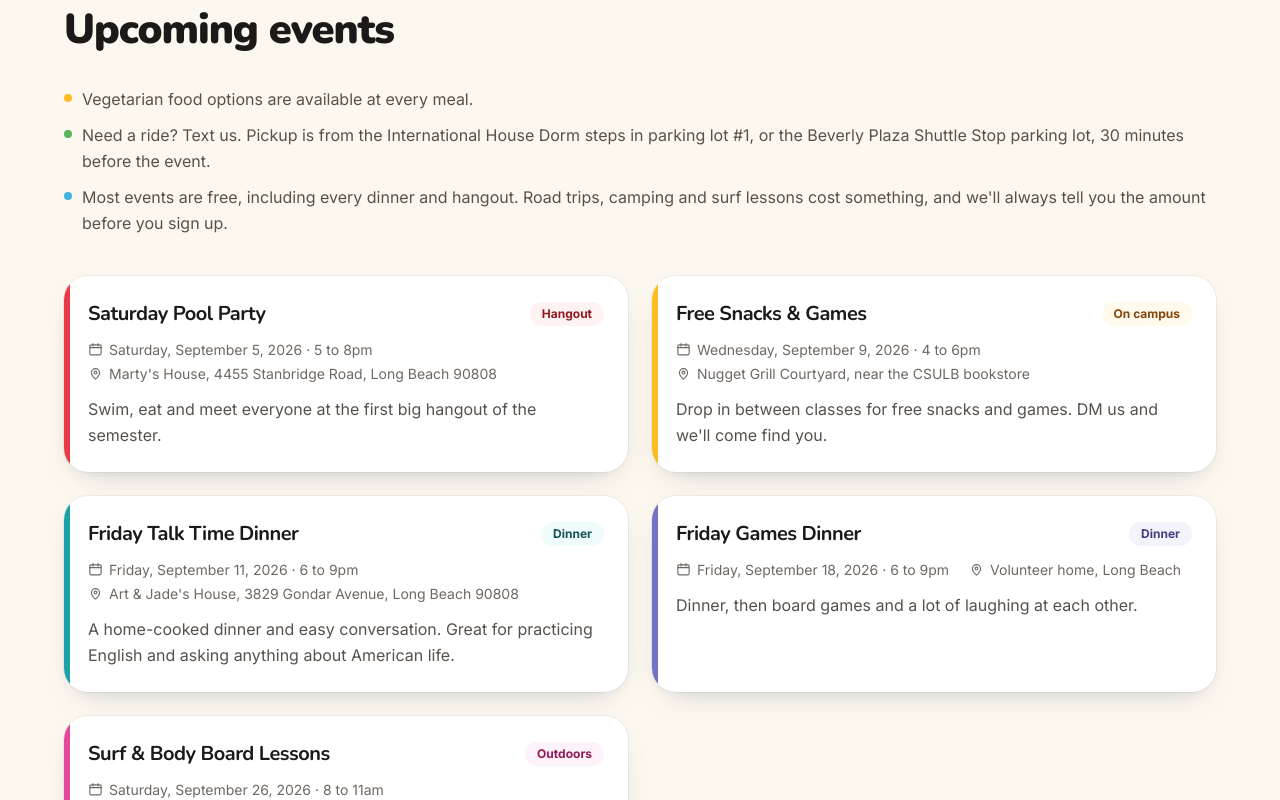
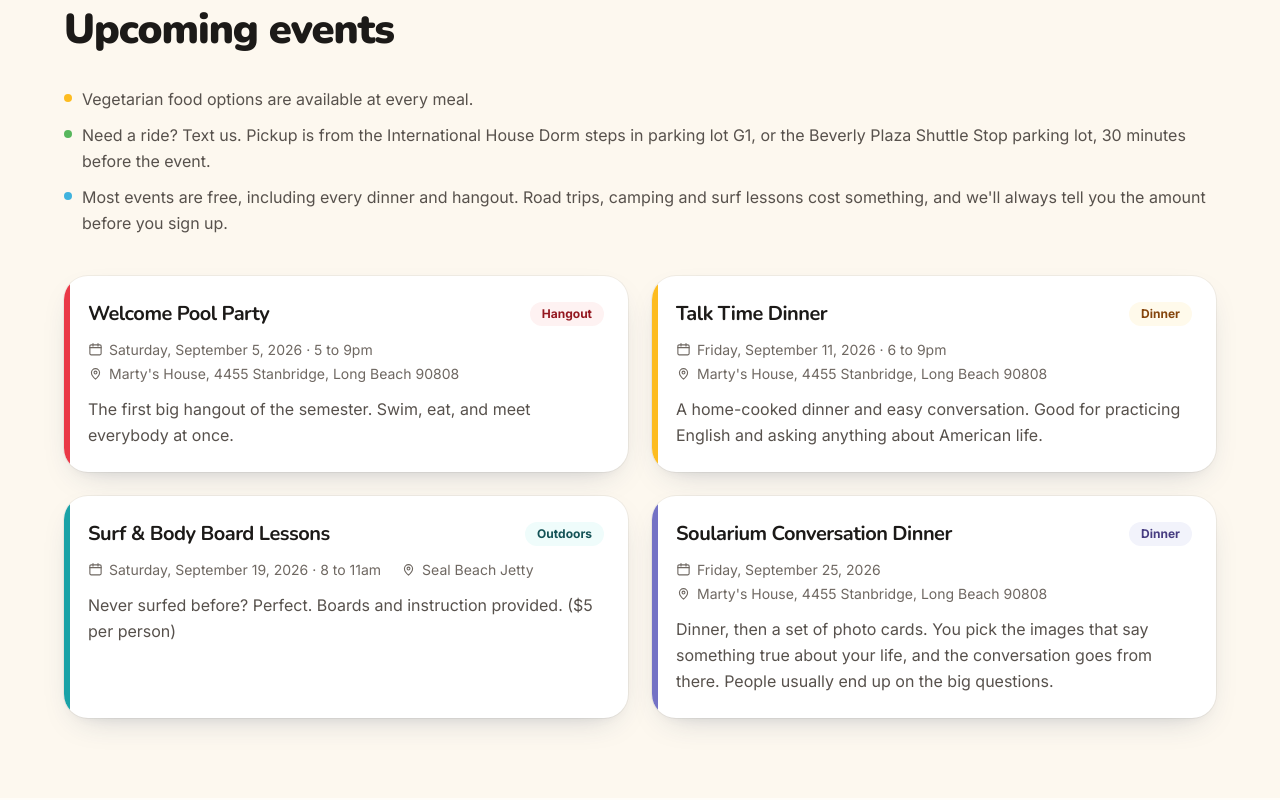
Before and after one commit to IreneMargherita/isf-website, a React (Vite) app: page /gallery in a window 1280 px wide. Shown: the part 2460-3260 px from the top of the page. Built offline with nearby package versions, Linux system fonts and the light colour scheme.

Commit message:
Site update 2026-08-15 15:41

```diff
--- a/src/data/content.ts
+++ b/src/data/content.ts
@@ -539,45 +539,44 @@ export const gallery = {
   /** Practical notes lifted straight from the postcard. */
   eventNotes: [
     'Vegetarian food options are available at every meal.',
-    'Need a ride? Text us. Pickup is from the International House Dorm steps in parking lot #1, or the Beverly Plaza Shuttle Stop parking lot, 30 minutes before the event.',
+    'Need a ride? Text us. Pickup is from the International House Dorm steps in parking lot G1, or the Beverly Plaza Shuttle Stop parking lot, 30 minutes before the event.',
     "Most events are free, including every dinner and hangout. Road trips, camping and surf lessons cost something, and we'll always tell you the amount before you sign up.",
   ],
-  // TODO: Update each semester with the real schedule (see the printed postcard).
+  /* Fall 2026, taken straight off the printed postcard (ISF_postcard_Fall_2026 WOW.pdf).
+     Replace this whole list each semester from the new postcard and change
+     nothing else. Keep the date strings written out in full: "Sat 9/5" is
+     ambiguous to a student who writes dates day-first, which is most of the
+     world and most of the people reading this page. */
   upcoming: [
     {
-      title: 'Saturday Pool Party',
-      date: 'Saturday, September 5, 2026 · 5 to 8pm',
-      location: "Marty's House, 4455 Stanbridge Road, Long Beach 90808",
-      text: 'Swim, eat and meet everyone at the first big hangout of the semester.',
+      title: 'Welcome Pool Party',
+      date: 'Saturday, September 5, 2026 · 5 to 9pm',
+      location: "Marty's House, 4455 Stanbridge, Long Beach 90808",
+      text: 'The first big hangout of the semester. Swim, eat, and meet everybody at once.',
       tag: 'Hangout',
     },
     {
-      title: 'Free Snacks & Games',
-      date: 'Wednesday, September 9, 2026 · 4 to 6pm',
-      location: 'Nugget Grill Courtyard, near the CSULB bookstore',
-      text: "Drop in between classes for free snacks and games. DM us and we'll come find you.",
-      tag: 'On campus',
-    },
-    {
-      title: 'Friday Talk Time Dinner',
+      title: 'Talk Time Dinner',
       date: 'Friday, September 11, 2026 · 6 to 9pm',
-      location: "Art & Jade's House, 3829 Gondar Avenue, Long Beach 90808",
-      text: 'A home-cooked dinner and easy conversation. Great for practicing English and asking anything about American life.',
-      tag: 'Dinner',
-    },
-    {
-      title: 'Friday Games Dinner',
-      date: 'Friday, September 18, 2026 · 6 to 9pm',
-      location: 'Volunteer home, Long Beach',
-      text: 'Dinner, then board games and a lot of laughing at each other.',
+      location: "Marty's House, 4455 Stanbridge, Long Beach 90808",
+      text: 'A home-cooked dinner and easy conversation. Good for practicing English and asking anything about American life.',
       tag: 'Dinner',
     },
     {
       title: 'Surf & Body Board Lessons',
-      date: 'Saturday, September 26, 2026 · 8 to 11am',
-      location: '95 1st Street, Seal Beach 90740, by the jetty near lifeguard tower #5',
+      date: 'Saturday, September 19, 2026 · 8 to 11am',
+      location: 'Seal Beach Jetty',
       text: 'Never surfed before? Perfect. Boards and instruction provided. ($5 per person)',
       tag: 'Outdoors',
+    },
+    {
+      // TODO: the postcard doesn't print a start time for this one. Ask Carol
+      // and add it here in the same format as the others.
+      title: 'Soularium Conversation Dinner',
+      date: 'Friday, September 25, 2026',
+      location: "Marty's House, 4455 Stanbridge, Long Beach 90808",
+      text: 'Dinner, then a set of photo cards. You pick the images that say something true about your life, and the conversation goes from there. People usually end up on the big questions.',
+      tag: 'Dinner',
     },
   ],
   cta: {
```
